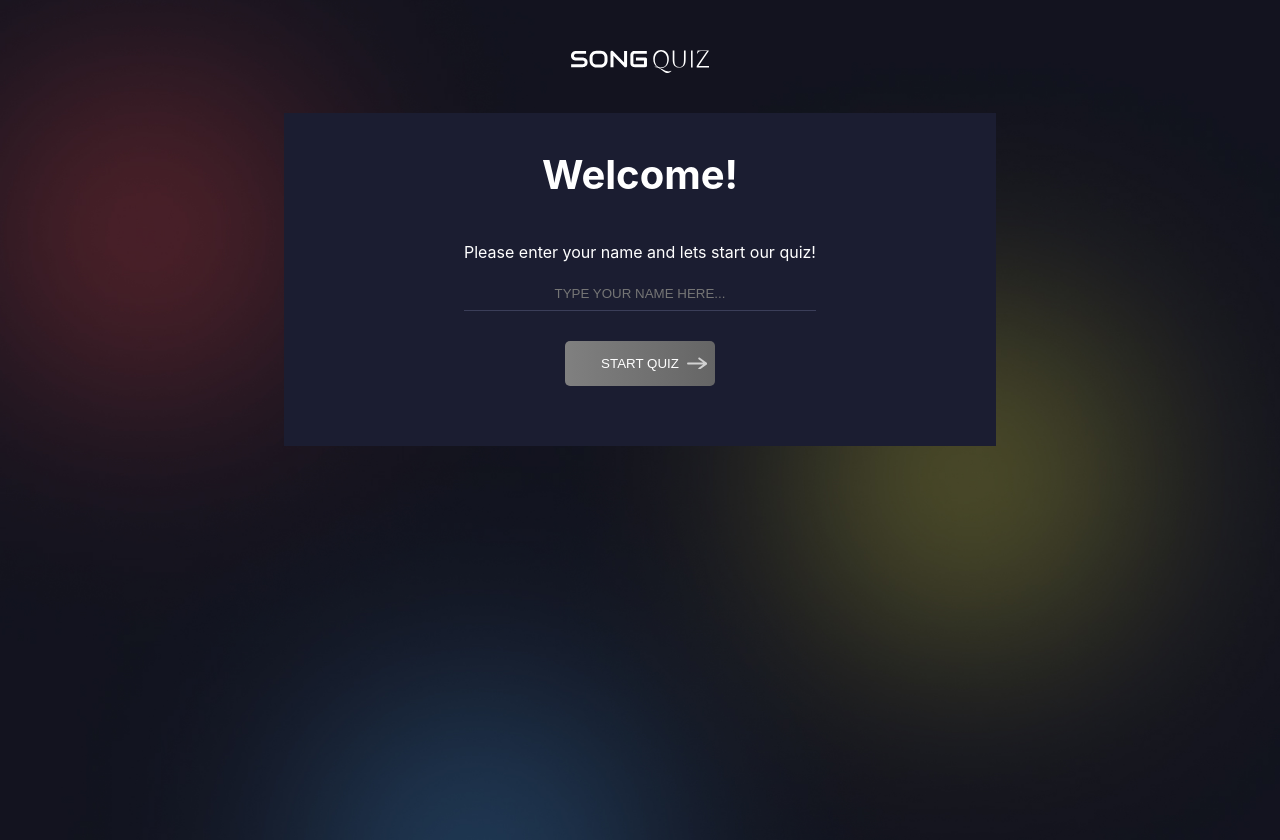
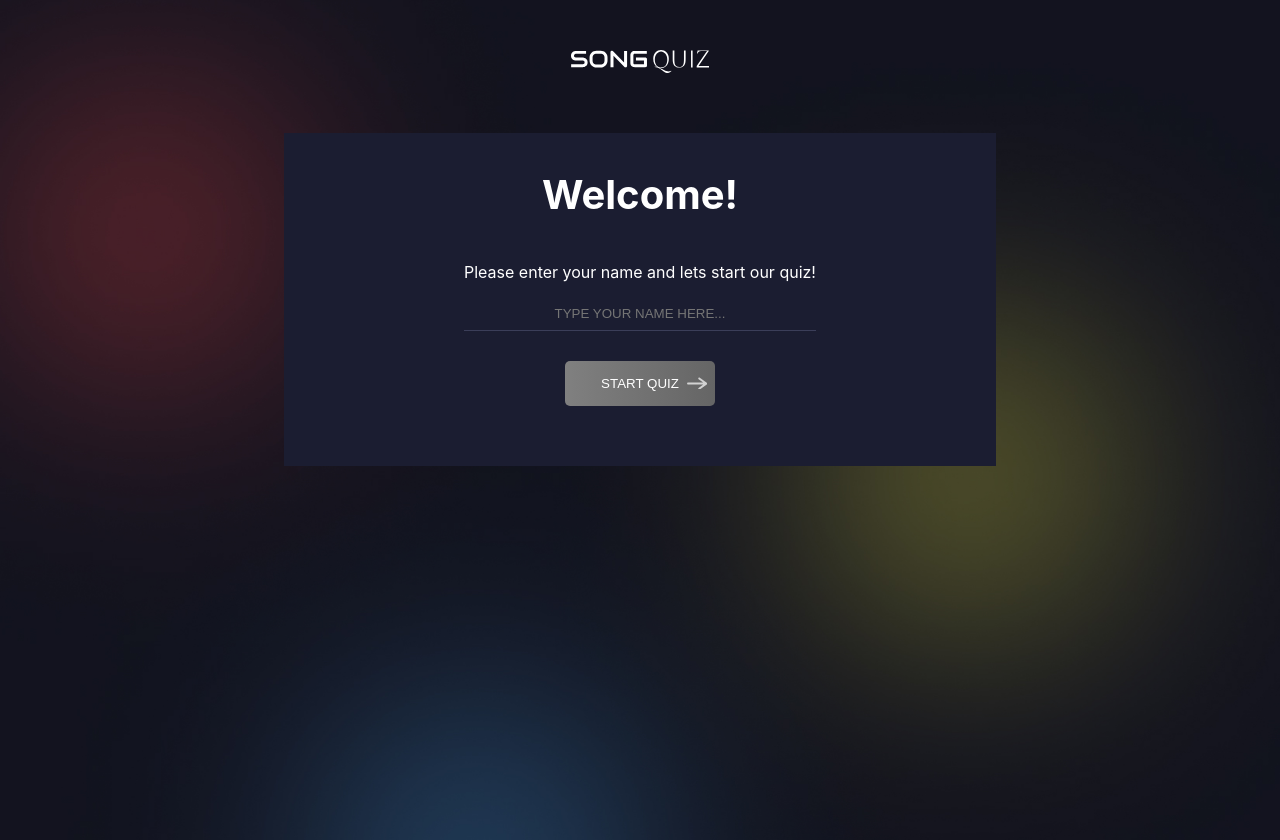
Before and after one commit to sofiiaruban/music_app, a React (Create React App) app: page / in a window 1280 px wide. Built offline with nearby package versions, Linux system fonts and the light colour scheme.

Commit message:
change class name

```diff
--- a/src/App.css
+++ b/src/App.css
@@ -173,7 +173,7 @@ audio  {
   flex-direction: column;
   justify-content: center;
   align-items: center;
-  margin-top: 10px;
+  margin-top: 30px;
 }
 .logo {
   display: flex;
--- a/src/components/pages/Dashboard.tsx
+++ b/src/components/pages/Dashboard.tsx
@@ -104,12 +104,12 @@ function Dashboard() {
 
     }
      // switch btn
-    let btnClass = 'disabled-btn';
-
-    if (activeBtn) {
-
-       btnClass = 'active-btn';
-    }
+    //let btnClass = 'disabled-btn';
+  //
+    //if (activeBtn) {
+//
+    //   btnClass = 'active-btn';
+    //}
 
     if(!musicData.length) {
         return <div>Loading...</div>
@@ -151,7 +151,7 @@ function Dashboard() {
             </div>
             <div className="next-button">
                 <Button
-                    btnClass={"next-btn "+ btnClass}
+                    btnClass={`next-btn ${activeBtn ? 'active-btn' : 'disabled-btn'}`}
                     disabledBtn={disable}
                     onClick={(genreIndex < 3) ? nextBtnHandler : seeScoreBtnHandler}>{(genreIndex < 3) ? "Next Question" : "See My Score"}
                 </Button>
```
